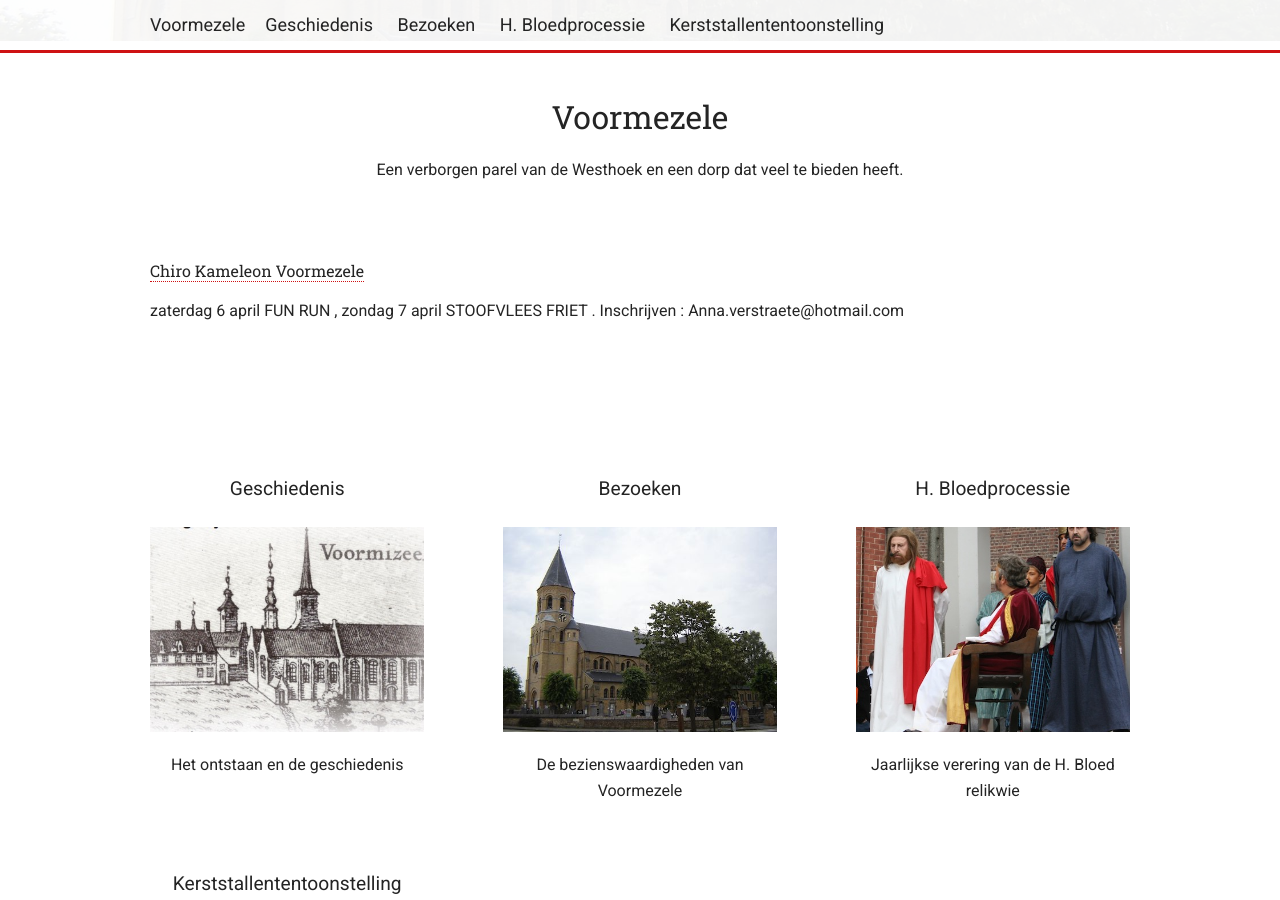
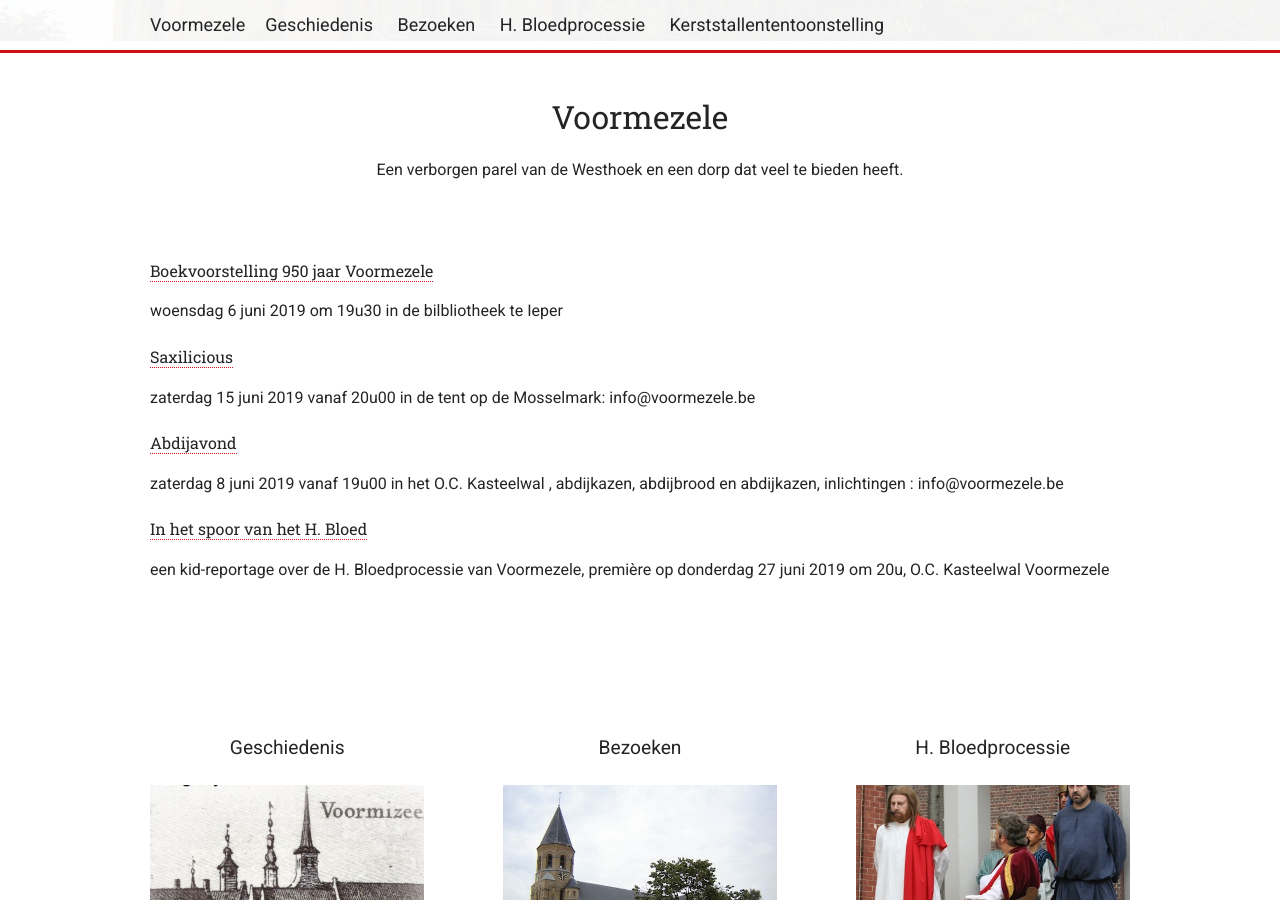
Before and after one commit to dannycuvelier/voormezele.github.io, a Jekyll site: the page built from index.html, in a window 1280 px wide and 900 px high, scrolled down 534 px. Built offline with Jekyll 4.4.1, drawn with Linux system fonts in a browser that asks for light colours.

Commit message:
Update announcements

```diff
--- a/_data/announcements.json
+++ b/_data/announcements.json
@@ -1,7 +1,22 @@
 [
     {
-        "title": "Chiro Kameleon Voormezele",
-        "description": "zaterdag 6 april FUN RUN , zondag 7 april STOOFVLEES FRIET . Inschrijven : Anna.verstraete@hotmail.com",
-        "link": ""
+        "title": "Boekvoorstelling 950 jaar Voormezele",
+        "description": "woensdag 6 juni 2019 om 19u30 in de bilbliotheek te Ieper",
+        "link": "http://www.erfgoedcelco7.be/kasteel-van-voormezele"
+    },
+    {
+        "title": "Saxilicious",
+        "description": "zaterdag 15 juni 2019 vanaf 20u00 in de tent op de Mosselmark: info@voormezele.be",
+        "link": "https://voormezele.be"
+    },
+    {
+        "title": "Abdijavond",
+        "description": "zaterdag 8 juni 2019 vanaf 19u00 in het O.C. Kasteelwal , abdijkazen, abdijbrood en abdijkazen, inlichtingen : info@voormezele.be",
+        "link": "https://voormezele.be"
+    },
+    {
+        "title": "In het spoor van het H. Bloed",
+        "description": "een kid-reportage over de H. Bloedprocessie van Voormezele, première op donderdag 27 juni 2019 om 20u, O.C. Kasteelwal Voormezele",
+        "link": "https://www.ypermuseum.be/heilig-bloedprocessie "
     }
 ]
```
